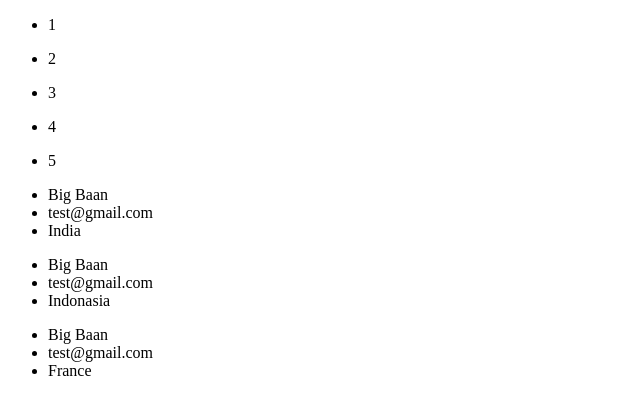
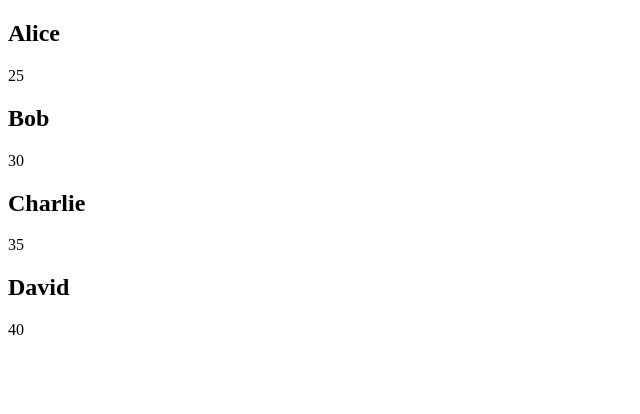
Before and after one commit to Daniel4000-dev/react-demos, a React (Vite) app: page / in a window 1280 px wide. Shown: the top 414 px of the page, without its empty margins (0-640 px from the left). Built offline with nearby package versions, Linux system fonts and the light colour scheme.

Commit message:
create components for dynamic rendering

```diff
--- a/src/App.jsx
+++ b/src/App.jsx
@@ -1,41 +1,9 @@
 import ProductInfo from "./components/ProductInfo";
+import UserList from "./components/UserList";
 
 function App () {
-  const numbers = [1, 2, 3, 4, 5]
-  const usersInfo = [
-    {
-      username: "Big Baan",
-      email: "test@gmail.com",
-      location: "India"
-    },
-     {
-      username: "Big Baan",
-      email: "test@gmail.com",
-      location: "Indonasia"
-    },
-     {
-      username: "Big Baan",
-      email: "test@gmail.com",
-      location: "France"
-    }
-
-  ]
-
   return (
-   <main>
-    {numbers.map(number => (
-      <ul key={number}>
-        <li>{number}</li>
-      </ul>
-    ))}
-    {usersInfo.map(({username, email, location }) => (
-      <ul key={Math.random()}>
-        <li>{username}</li>
-        <li>{email}</li>
-        <li>{location}</li>
-      </ul>
-    ))}
-   </main>
+   <UserList />
   )
 }
 
--- /dev/null
+++ b/src/components/UserList.jsx
@@ -0,0 +1,39 @@
+import React from 'react'
+
+const UserList = () => {
+    const users = [
+        {
+            id: 1,
+            name: "Alice",
+            email: "25"
+        },
+        {
+            id: 2,
+            name: "Bob",
+            email: "30"
+        },
+        {
+            id: 3,
+            name: "Charlie",
+            email: "35"
+        },
+        {
+            id: 4,
+            name: "David",
+            email: "40"
+        }
+    ]
+  return (
+    <div>
+        {users.map((users) => (
+            <div key={users.id}>
+                <h2>{users.name}</h2>
+                <p>{users.email}</p>
+
+            </div>
+        ))}
+    </div>
+  )
+}
+
+export default UserList
```
